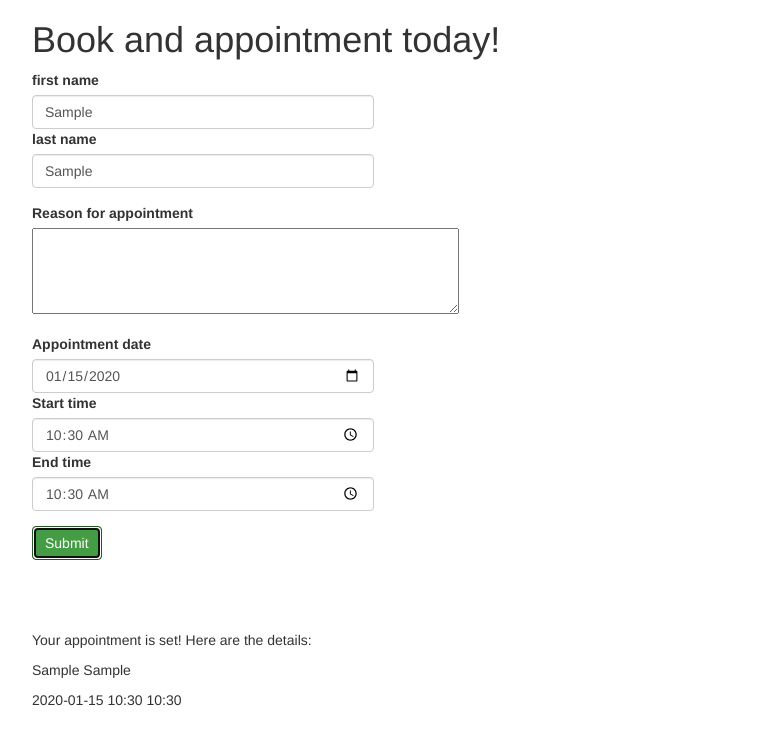
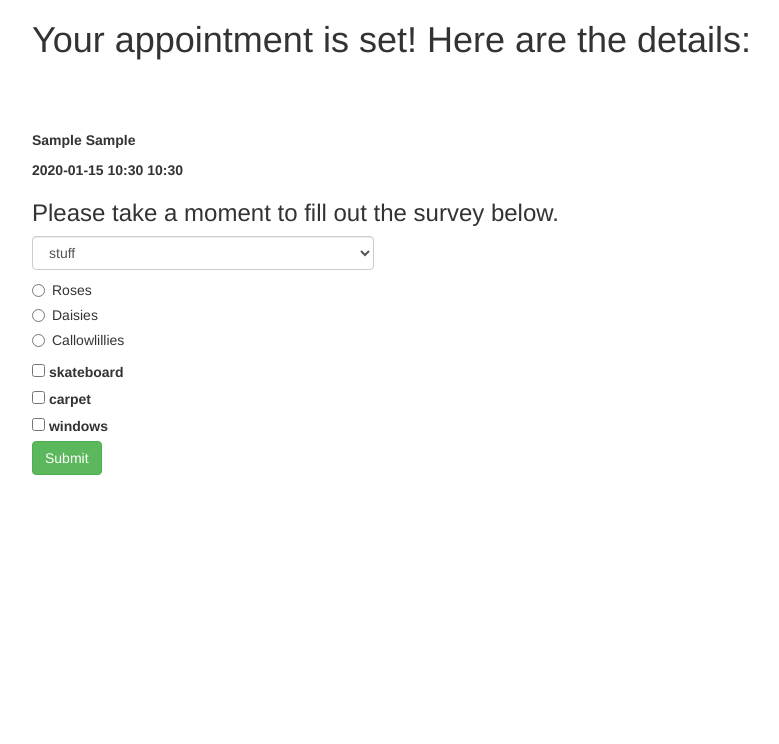
Before and after one commit to TavishOKeefe/Appointments, a plain HTML site: page index.html in a window 1280 px wide. Both pictures are taken after typing "Sample", "Sample", "2020-01-15", "10:30", "10:30" into the empty fields and a click on the button "Submit". Shown: the whole page, without its empty margins (38-817 px from the left). Drawn offline with Linux system fonts and the light colour scheme.

Commit message:
add survey after submission.

```diff
--- a/css/styles.css
+++ b/css/styles.css
@@ -1,4 +1,4 @@
-#apptForm {
+#apptForm, #survey {
   width: 30%;
 }
 
@@ -10,5 +10,10 @@ img {
 }
 
 #output {
+  font-weight: bold;
   margin-top: 5em;
 }
+
+.hide {
+  display: none;
+}
--- a/index.html
+++ b/index.html
@@ -10,15 +10,26 @@
   </head>
   <body>
     <div class="container">
-      <h1>Book and appointment today!</h1>
+      <h1 id="welcome">Book and appointment today!</h1>
+      <div id="booked" class="hide">
+        <h1>Your appointment is set! Here are the details:</h1>
+        <div id="output">
+          <p id="success"></p>
+          <p id="name"></p>
+          <p id="purpose"></p>
+          <p id="dateTime"></p>
+        </div>
+
+        <h3>Please take a moment to fill out the survey below.</h3>
+      </div>
       <!-- <img src="img/download.jpeg"> -->
 
       <form id="apptForm">
         <div class="form-group">
-          <label for="first-name">first name</label>
-          <input id="first-name" class="form-control" type="text">
-          <label for="last-name">last name</label>
-          <input id="last-name" class="form-control" type="text">
+        <label for="first-name">first name</label>
+        <input id="first-name" class="form-control" type="text">
+        <label for="last-name">last name</label>
+        <input id="last-name" class="form-control" type="text">
         </div>
 
         <div class="form-group">
@@ -36,15 +47,65 @@
           <input id="end" class="form-control" type="time">
         </div>
 
-        <button type="submit" class="btn btn-success">Submit</button>
+        <button type="submit" class="btn btn-success" >Submit</button>
+      </form>
+
+      <div>
+        <form id="survey" class="hide">
+          <select class="form-control">
+            <option value="">stuff</option>
+            <option value="">things</option>
+            <option value="">animals</option>
+            <option value="">underwear</option>
+          </select>
+
+          <div class="radio">
+            <label for="reason">
+              <input type="radio"  name="random" value="">
+              Roses
+            </label>
+          </div>
+
+          <div class="radio">
+            <label for="reason">
+              <input type="radio"  name="random" value="">
+              Daisies
+            </label>
+          </div>
+
+          <div class="radio">
+            <label for="reason">
+              <input type="radio"  name="random" value="">
+              Callowlillies
+            </label>
+            </div>
+
+            <div>
+              <label for="reason">
+                <input type="checkbox" name="" value="">
+                skateboard
+              </label>
+            </div>
+            <div>
+              <label for="reason">
+                <input type="checkbox" name="" value="">
+                carpet
+              </label>
+            </div>
+            <div>
+              <label for="reason">
+              <input type="checkbox" name="" value="">
+              windows
+            </label>
+          </form>
+        </div>
+
+        <button type="submit" class="btn btn-success hide" id="surveybtn">Submit</button>
 
       </form>
-      <div id="output">
-        <p id="success"></p>
-        <p id="name"></p>
-        <p id="purpose"></p>
-        <p id="dateTime"></p>
+
       </div>
+
     </div>
   </body>
 </html>
--- a/js/scripts.js
+++ b/js/scripts.js
@@ -3,7 +3,6 @@ $(document).ready(function() {
   $("form#apptForm").submit(function(event) {
     event.preventDefault();
 
-      // FRONT END
     var firstName = $("#first-name").val();
     var lastName = $("#last-name").val();
     var purpose = $("#reason").val();
@@ -11,28 +10,17 @@ $(document).ready(function() {
     var startTime = $("#start").val();
     var endTime = $("#end").val();
 
-    console.log(firstName);
-    console.log(lastName);
-    console.log(purpose);
-    console.log(apptDay);
-    console.log(startTime);
-    console.log(endTime);
-
-    // BACKEND
-    $("#success").text("Your appointment is set! Here are the details:");
     $("#name").text(firstName + " " + lastName);
     $("#purpose").text(purpose);
     $("#dateTime").text(apptDay + " " + startTime + " " + endTime);
 
-    // $("#name").text(firstName + lastName);
-    // $("#purpose").text(purpose);
-    // $("#dateTime").text(apptDay + startTime + endTime);
+    $("#apptForm").addClass("hide");
+    $("#welcome").addClass("hide");
+    $("#apptbtn").addClass("hide");
+    $("#surveybtn").removeClass("hide");
+    $("#survey").removeClass("hide");
+    $("#booked").removeClass("hide");
 
   });
 
-
-
-
-
-
 });
```
